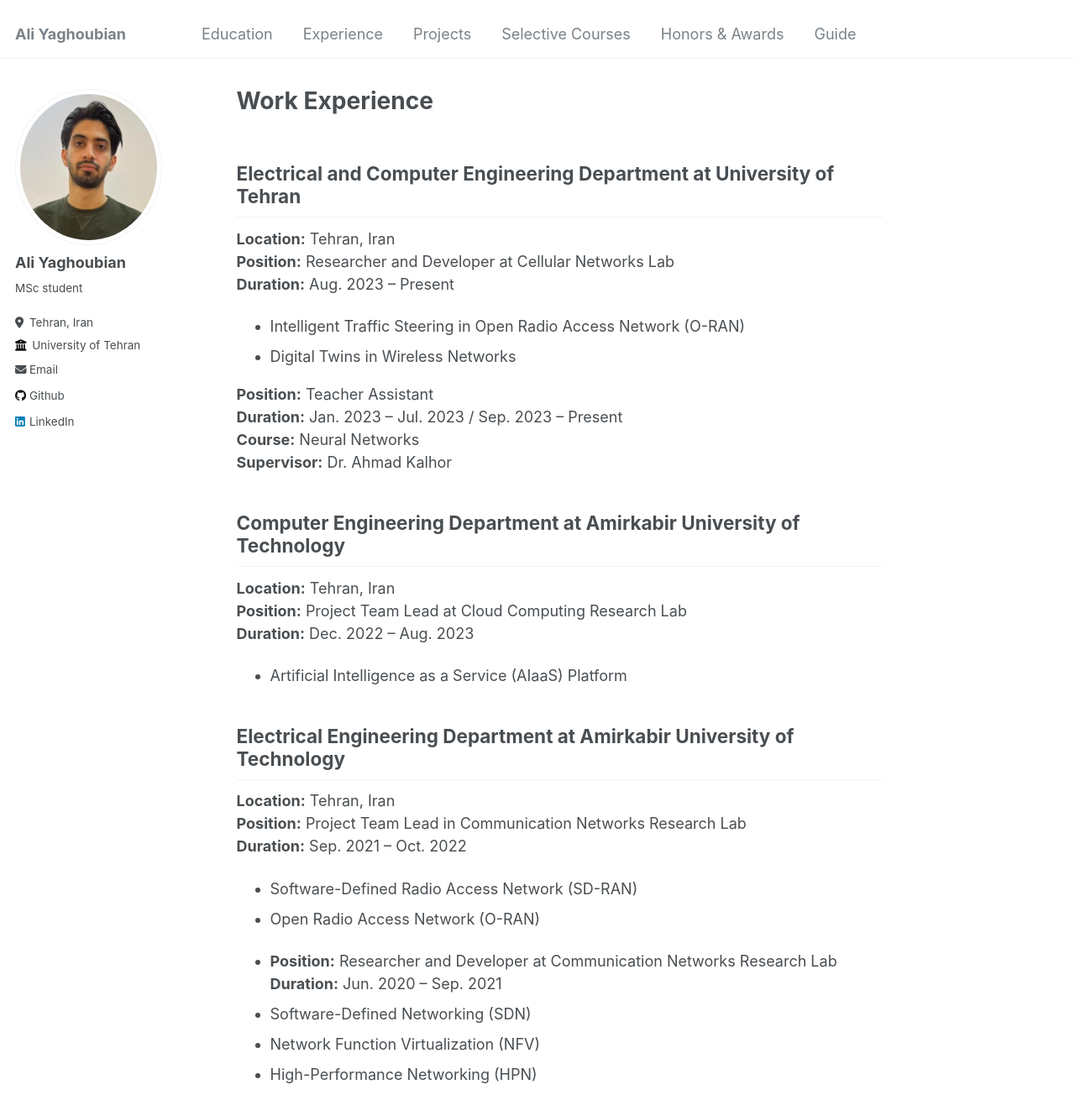
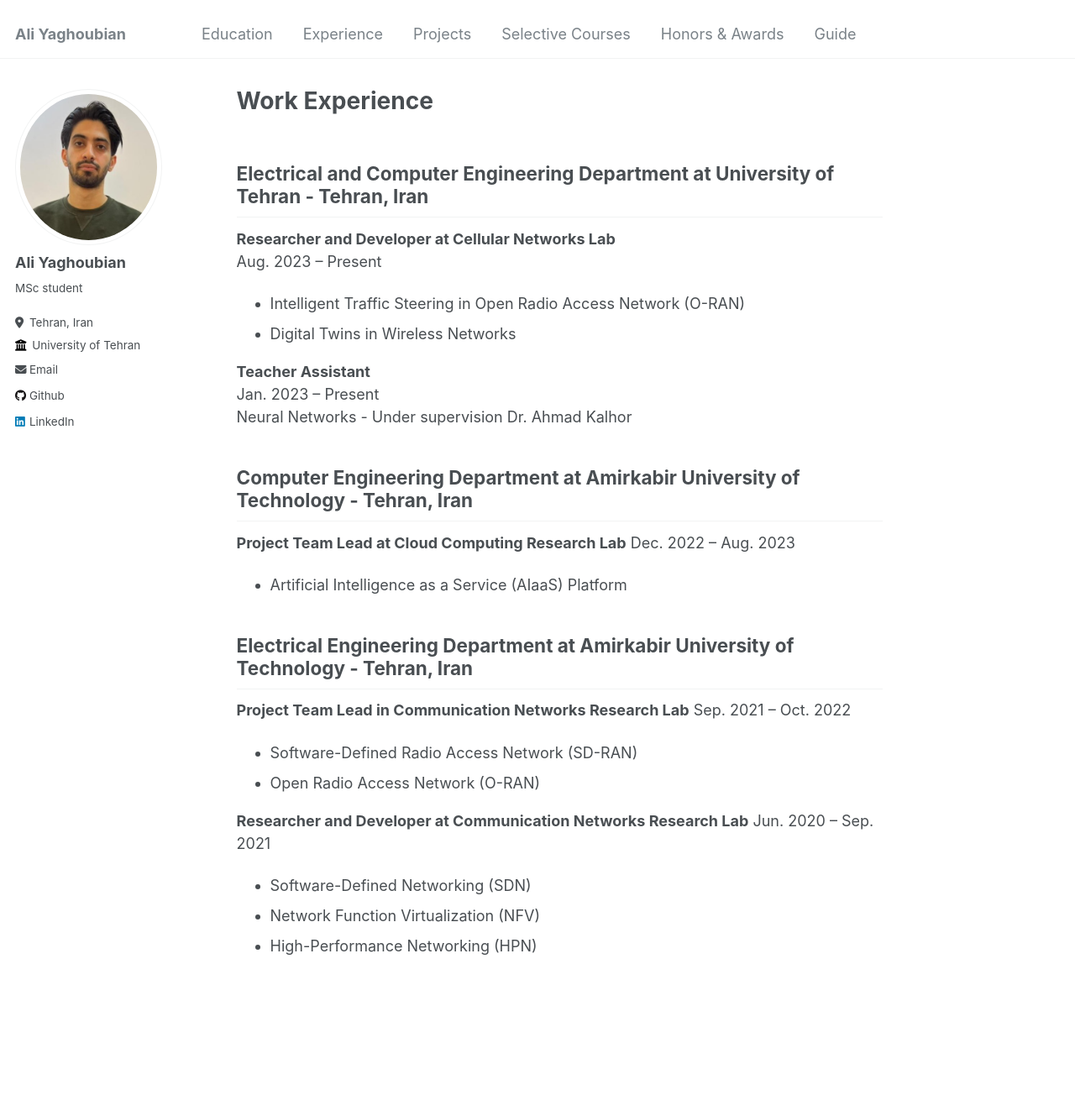
Before and after one commit to aliyaghoobian/aliyaghoobian.github.io, a Jekyll site: the page built from _pages/experience.md, in a window 1280 px wide and 1400 px high. Shown: the top 1329 px of the window at 84% size. Built offline with Jekyll 4.4.1, drawn with Linux system fonts in a browser that asks for light colours.

Commit message:
Update experience.md

```diff
--- a/_pages/experience.md
+++ b/_pages/experience.md
@@ -6,34 +6,30 @@ author_profile: true
 ---
 {% include base_path %}
 
-## Electrical and Computer Engineering Department at University of Tehran
-**Location:** Tehran, Iran
-**Position:** Researcher and Developer at Cellular Networks Lab
-**Duration:** Aug. 2023 – Present
+## Electrical and Computer Engineering Department at University of Tehran - Tehran, Iran
+**Researcher and Developer at Cellular Networks Lab**
+Aug. 2023 – Present
 - Intelligent Traffic Steering in Open Radio Access Network (O-RAN)
 - Digital Twins in Wireless Networks
 
-**Position:** Teacher Assistant
-**Duration:** Jan. 2023 – Jul. 2023 / Sep. 2023 – Present
-**Course:** Neural Networks
-**Supervisor:** Dr. Ahmad Kalhor
+**Teacher Assistant**
+Jan. 2023 – Present
+Neural Networks - Under supervision Dr. Ahmad Kalhor
 
-## Computer Engineering Department at Amirkabir University of Technology
-**Location:** Tehran, Iran
-**Position:** Project Team Lead at Cloud Computing Research Lab
-**Duration:** Dec. 2022 – Aug. 2023
+
+## Computer Engineering Department at Amirkabir University of Technology - Tehran, Iran
+**Project Team Lead at Cloud Computing Research Lab**
+Dec. 2022 – Aug. 2023
 - Artificial Intelligence as a Service (AIaaS) Platform
 
-## Electrical Engineering Department at Amirkabir University of Technology
-**Location:** Tehran, Iran
-**Position:** Project Team Lead in Communication Networks Research Lab
-**Duration:** Sep. 2021 – Oct. 2022
+## Electrical Engineering Department at Amirkabir University of Technology - Tehran, Iran
+**Project Team Lead in Communication Networks Research Lab**
+Sep. 2021 – Oct. 2022
 - Software-Defined Radio Access Network (SD-RAN)
 - Open Radio Access Network (O-RAN)
 
--
-**Position:** Researcher and Developer at Communication Networks Research Lab
-**Duration:** Jun. 2020 – Sep. 2021
+**Researcher and Developer at Communication Networks Research Lab**
+Jun. 2020 – Sep. 2021
 - Software-Defined Networking (SDN)
 - Network Function Virtualization (NFV)
 - High-Performance Networking (HPN)
```
